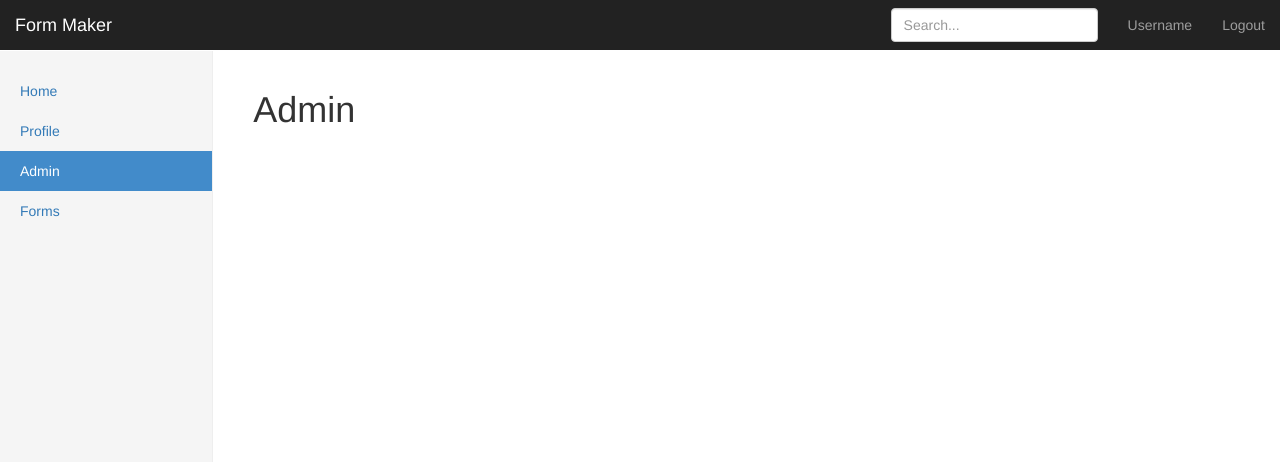
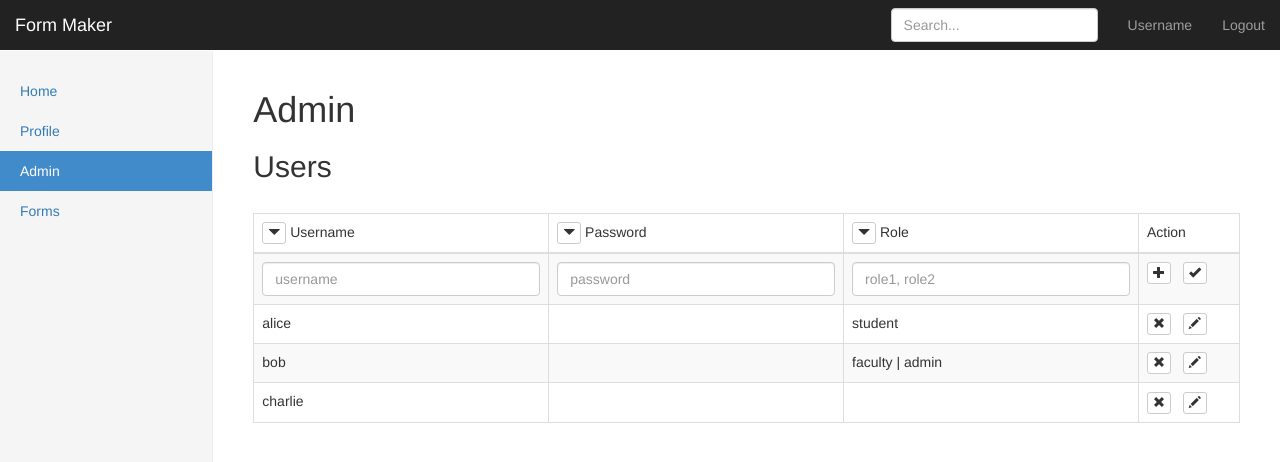
Before and after one commit to snehag28/WebDevSpring2016, a website: page public/assignment/admin.html in a window 1280 px wide. Drawn offline with nearby package versions, Linux system fonts and the light colour scheme.

Commit message:
Completed admin

```diff
--- a/public/assignment/admin.html
+++ b/public/assignment/admin.html
@@ -17,7 +17,6 @@
 
     <!-- Custom styles for this template -->
     <link href="../experiments/dashboard/dashboard.css" rel="stylesheet">
-
 </head>
 
 <body>
@@ -57,6 +56,89 @@
         </div>
         <div class="col-sm-9 col-sm-offset-3 col-md-10 col-md-offset-2 main">
             <h1>Admin</h1>
+            <h2>Users</h2>
+            <br>
+            <table class="table table-striped table-bordered">
+                <thead>
+                <tr>
+                    <td>
+                        <button type="button" class="btn btn-default btn-xs" aria-label="Left Align">
+                            <span class="glyphicon glyphicon-triangle-bottom"></span>
+                        </button>
+                        Username
+                    </td>
+                    <td>
+                        <button type="button" class="btn btn-default btn-xs" aria-label="Left Align">
+                            <span class="glyphicon glyphicon-triangle-bottom"></span>
+                        </button>
+                        Password
+                    </td>
+                    <td>
+                        <button type="button" class="btn btn-default btn-xs" aria-label="Left Align">
+                            <span class="glyphicon glyphicon-triangle-bottom"></span>
+                        </button>
+                        Role
+                    </td>
+                    <td>Action</td>
+                </tr>
+                </thead>
+                <tr>
+                    <td><input type="text" class="form-control" id="username" placeholder="username"></td>
+                    <td><input type="password" class="form-control" id="inputPassword" placeholder="password"></td>
+                    <td><input type="text" class="form-control" id="role" placeholder="role1, role2"></td>
+                    <td>
+                        <button type="button" class="btn btn-default btn-xs" aria-label="Left Align">
+                            <span class="glyphicon glyphicon-plus"></span>
+                        </button>
+                        &nbsp;
+                        <button type="button" class="btn btn-default btn-xs" aria-label="Left Align">
+                            <span class="glyphicon glyphicon-ok"></span>
+                        </button>
+                    </td>
+                </tr>
+                <tr>
+                    <td>alice</td>
+                    <td></td>
+                    <td>student</td>
+                    <td>
+                        <button type="button" class="btn btn-default btn-xs" aria-label="Left Align">
+                            <span class="glyphicon glyphicon-remove"></span>
+                        </button>
+                        &nbsp;
+                        <button type="button" class="btn btn-default btn-xs" aria-label="Left Align">
+                            <span class="glyphicon glyphicon-pencil"></span>
+                        </button>
+                    </td>
+                </tr>
+                <tr>
+                    <td>bob</td>
+                    <td></td>
+                    <td>faculty | admin</td>
+                    <td>
+                        <button type="button" class="btn btn-default btn-xs" aria-label="Left Align">
+                            <span class="glyphicon glyphicon-remove"></span>
+                        </button>
+                        &nbsp;
+                        <button type="button" class="btn btn-default btn-xs" aria-label="Left Align">
+                            <span class="glyphicon glyphicon-pencil"></span>
+                        </button>
+                    </td>
+                </tr>
+                <tr>
+                    <td>charlie</td>
+                    <td></td>
+                    <td></td>
+                    <td>
+                        <button type="button" class="btn btn-default btn-xs" aria-label="Left Align">
+                        <span class="glyphicon glyphicon-remove"></span>
+                            </button>
+                        &nbsp;
+                        <button type="button" class="btn btn-default btn-xs" aria-label="Left Align">
+                            <span class="glyphicon glyphicon-pencil"></span>
+                        </button>
+                    </td>
+                </tr>
+            </table>
 
         </div>
 
```
